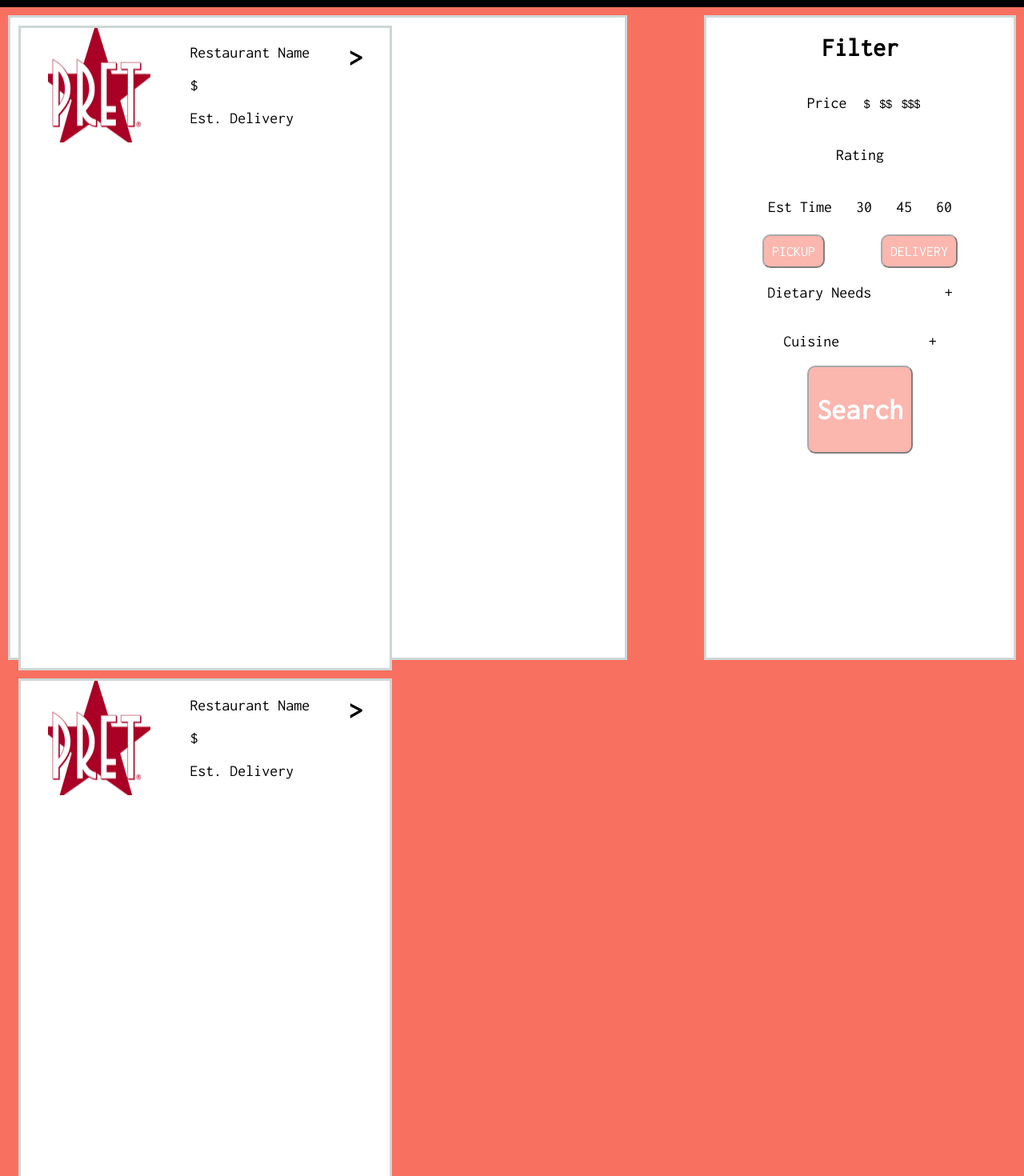
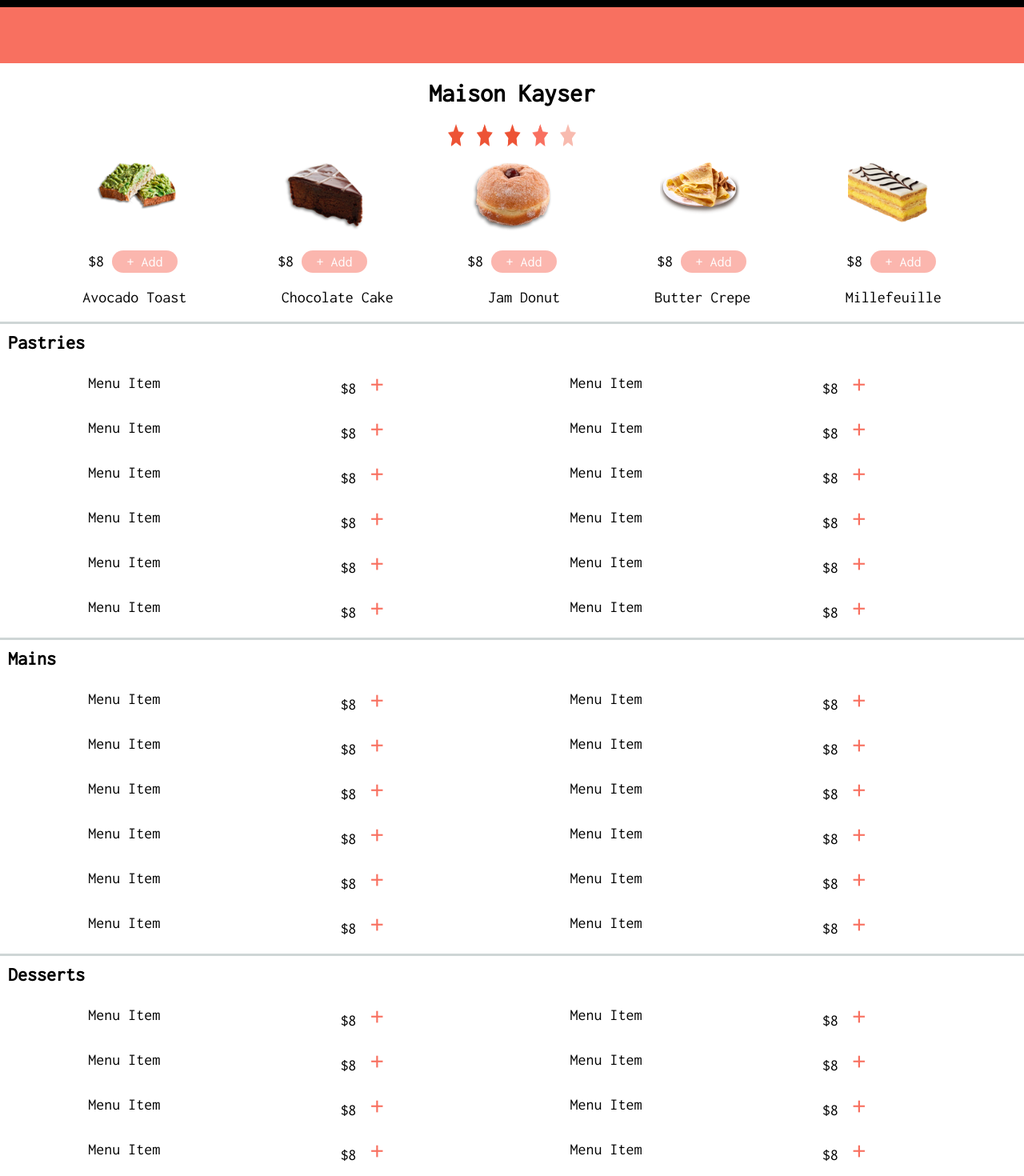
Before and after one commit to tara-mulvaney/yumble, a React (Create React App) app in the folder client/: page / in a window 1280 px wide. Shown: the part 60-1530 px from the top of the page at 80% size. Built offline with nearby package versions, Linux system fonts and the light colour scheme.

Commit message:
styled filter, list and menu page

```diff
--- a/client/src/App.js
+++ b/client/src/App.js
@@ -5,15 +5,15 @@
 // import Footer from "./components/Footer/Footer";
 // import Home from "./components/Home/Home";
 import Header from "./components/Header/Header";
-import RestaurantList from "./components/RestaurantList/RestaurantList";
-// import Menu from "./components/RestaurantProfile/Menu";
+// import RestaurantList from "./components/RestaurantList/RestaurantList";
+import Menu from "./components/RestaurantProfile/Menu";
 
 class App extends Component {
   render() {
     return (
       <div className="App">
         <Header />
-        <RestaurantList />
+        <Menu />
       </div>
     );
   }
--- a/client/src/components/Home/Home.css
+++ b/client/src/components/Home/Home.css
@@ -1,4 +1,4 @@
-body {
+ body {
   margin: 0;
   padding: 0;
   overflow-y: hidden;
@@ -46,7 +46,7 @@
     height: 80px;
     padding: 5px;
     margin-top: 35vh;
-    margin-left: -50vh;
+    margin-left: -40vh;
     border: none;
     border-radius: 30px;
     font-size: 25px;
--- a/client/src/components/RestaurantList/FilterRestaurants.css
+++ b/client/src/components/RestaurantList/FilterRestaurants.css
@@ -1,6 +1,6 @@
 body {
-    background-color: #F87060;
-    font-family: 'Inconsolata', monospace;
+  background-color: #f87060;
+  font-family: "Inconsolata", monospace;
 }
 
 main {
@@ -15,23 +15,23 @@
 
 .flex-around button {
   padding: 10px;
-    background-color: #F87060;
-    opacity: .5;
+  background-color: #f87060;
+  opacity: 0.5;
   color: white;
   border-radius: 10px;
   outline: none;
-    font-family: 'Inconsolata', monospace;
+  font-family: "Inconsolata", monospace;
   font-size: 18px;
 }
 
 .flex-around button:focus {
   padding: 10px;
-    background-color: #F87060;
+  background-color: #f87060;
   opacity: 1;
   color: white;
   border-radius: 10px;
   outline: none;
-    font-family: 'Inconsolata', monospace;
+  font-family: "Inconsolata", monospace;
   font-size: 18px;
 }
 
@@ -40,26 +40,25 @@
   justify-content: space-evenly;
 }
 
-
 .restaurant-list {
   background-color: white;
   width: 60%;
   height: 100vh;
   border: solid;
-    border-color: #CDD7D6;
+  border-color: #cdd7d6;
   margin: 10px;
 }
 
 .filter {
   background-color: white;
   width: 30%;
-    height: 100vh;
+  height: 75vh;
   border: solid;
-    border-color: #CDD7D6;
+  border-color: #cdd7d6;
   margin: 10px;
   position: fixed;
   right: 0px;
-
+  margin-right: 90px;
 }
 
 .filter h1 {
@@ -78,10 +77,14 @@
   font-size: 14px;
 }
 
-
 .flex button:focus {
-    background-color: #F87060;
+  background-color: #f87060;
   border-radius: 10px;
   outline: none;
   height: 40px;
 }
+
+.search-restaurants input {
+  display: flex;
+  justify-content: center;
+}
--- a/client/src/components/RestaurantList/FilterRestaurants.jsx
+++ b/client/src/components/RestaurantList/FilterRestaurants.jsx
@@ -7,32 +7,34 @@
 function FilterRestaurants() {
   return (
     <main>
-      <div className="restaurant-list">
+      <div>
+        <div className="search-restaurants">
+          <input type="text" name="search-restaurants" placeholder="Search restaurants" />
+        </div>
         <RestaurantProfile />
         <RestaurantProfile />
         <RestaurantProfile />
         <RestaurantProfile />
         <RestaurantProfile />
         <RestaurantProfile />
-        <div className="search" />
       </div>
       <div className="filter">
         <h1>Filter</h1>
         <div className="flex">
           <p>Price</p>
           {/* <StarRating /> */}
-          <button>$</button>
-          <button>$$</button>
-          <button>$$$</button>
+          <button className="filter-price">$</button>
+          <button className="filter-price">$$</button>
+          <button className="filter-price">$$$</button>
         </div>
         <div className="flex">
           <p>Rating</p>
         </div>
         <div className="flex">
           <p>Est Time</p>
-          <p>30</p>
-          <p>45</p>
-          <p>60</p>
+          <button className="delivery-time">30</button>
+          <button className="delivery-time">45</button>
+          <button className="delivery-time">60</button>
         </div>
         <div className="flex-around">
           <button>PICKUP</button>
--- a/client/src/components/RestaurantProfile/Menu.css
+++ b/client/src/components/RestaurantProfile/Menu.css
@@ -6,8 +6,8 @@
 }
 
 header {
-  height: 100px;
-  width: 100vw;
+  height: 70px;
+  width: 100%;
   background-color: #f87060;
 }
 
@@ -27,10 +27,9 @@
   border-bottom: solid #ced6d6;
 }
 
-
 body {
   background-color: white;
-  font-family: 'Inconsolata', monospace;
+  font-family: "Inconsolata", monospace;
 }
 
 main {
@@ -39,16 +38,21 @@
 
 .flex {
   display: flex;
-  justify-content: space-between;
+  justify-content: space-evenly;
 }
 
 .flex-column {
   display: flex;
   flex-direction: column;
-  margin: 0px 100px 0px 50px;
+  margin: 10px 100px 0px 20px;
 }
 
-.flex-menu-button button {
+.flex-menu-buttons {
+  display: flex;
+  justify-content: space-evenly;
+}
+
+.quick-add-button {
   width: 82px;
   height: 28px;
   border-radius: 14px;
@@ -56,7 +60,31 @@
   color: white;
   font-size: 18px;
   border: none;
-    font-family: 'Inconsolata', monospace;
+  font-family: "Inconsolata", monospace;
+  margin: 0 0 0 10px;
+  outline: none;
+  opacity: 0.5;
+}
+
+.quick-add-button:hover {
+  opacity: 1;
+}
+
+.menu-item-button {
+  width: 32px;
+  height: 36px;
+  background-color: white;
+  color: #f87060;
+  font-size: 35px;
+  border: none;
+  font-family: "Inconsolata", monospace;
+  border-radius: 10px;
+}
+
+.menu-item-button:hover {
+  outline: none;
+  background-color: #f87060;
+  color: white;
 }
 
 .flex-around {
@@ -64,31 +92,29 @@
   justify-content: space-evenly;
 }
 
-
-.restaurant-list {
-  background-color: white;
-  width: 60%;
-  height: 100vh;
-  border: solid black;
-  margin: 10px;
-}
-
-.filter {
-  background-color: white;
-  width: 40%;
-  height: 100vh;
-  border: solid black;
-  margin: 10px;
-}
-
 h2 {
   margin: 10px;
-  font-family: 'Inconsolata', monospace;
+  font-family: "Inconsolata", monospace;
 }
 
 p {
   margin-left: 15px;
   margin-right: 15px;
   margin-top: 0px;
-  font-family: 'Inconsolata', monospace;
+  font-family: "Inconsolata", monospace;
+  font-size: 20px;
 }
+
+.menu-image {
+  width: 100px;
+  margin: 20px 0 0 0;
+}
+
+.star-rating-image {
+  width: 160px;
+  height: 28px;
+}
+
+.menu-item-spacing {
+  line-height: 1.8;
+}
--- a/client/src/components/RestaurantProfile/Menu.jsx
+++ b/client/src/components/RestaurantProfile/Menu.jsx
@@ -11,46 +11,61 @@
 function Menu() {
   return (
     <div>
-      <header class="banner" />
-      <div class="box-1">
-        <div class="profile">
+      <header className="banner" />
+      <div className="box-1">
+        <div className="profile">
           <h1>Maison Kayser</h1>
         </div>
-        <div class="flex-around">
-          <img src={starRating} alt="" />
+        <div className="flex-around">
+          <img src={starRating} alt="" className="star-rating-image" />
         </div>
-        <div class="flex">
-          <p> <img src={toast} alt="" /> </p>
-          <p> <img src={cake} alt="" /> </p>
-          <p> <img src={donut} alt="" /> </p>
-          <p> <img src={crepe} alt="" /> </p>
-          <p> <img src={mille} alt="" /> </p>
+        <div className="flex">
+          <p>
+            {" "}
+            <img src={toast} alt="" className="menu-image" />{" "}
+          </p>
+          <p>
+            {" "}
+            <img src={cake} alt="" className="menu-image" />{" "}
+          </p>
+          <p>
+            {" "}
+            <img src={donut} alt="" className="menu-image" />{" "}
+          </p>
+          <p>
+            {" "}
+            <img src={crepe} alt="" className="menu-image" />{" "}
+          </p>
+          <p>
+            {" "}
+            <img src={mille} alt="" className="menu-image" />{" "}
+          </p>
         </div>
-        <div class="flex-menu-buttons">
+        <div className="flex-menu-buttons">
           <p>
             {" "}
             $8
-            <button> + Add </button>
+            <button className="quick-add-button"> + Add </button>
           </p>
           <p>
             {" "}
             $8
-            <button> + Add </button>
+            <button className="quick-add-button"> + Add </button>
           </p>
           <p>
             {" "}
             $8
-            <button> + Add </button>
+            <button className="quick-add-button"> + Add </button>
           </p>
           <p>
             {" "}
             $8
-            <button> + Add </button>
+            <button className="quick-add-button"> + Add </button>
           </p>
           <p>
             {" "}
             $8
-            <button> + Add </button>
+            <button className="quick-add-button"> + Add </button>
           </p>
         </div>
         <div class="flex">
@@ -65,36 +80,60 @@
         <h2>Pastries</h2>
         <div class="flex-around">
           <div class="flex-column">
-            <p>Menu Item</p>
-            <p>Menu Item</p>
-            <p>Menu Item</p>
-            <p>Menu Item</p>
-            <p>Menu Item</p>
-            <p>Menu Item</p>
+            <p className="menu-item-spacing">Menu Item</p>
+            <p className="menu-item-spacing">Menu Item</p>
+            <p className="menu-item-spacing">Menu Item</p>
+            <p className="menu-item-spacing">Menu Item</p>
+            <p className="menu-item-spacing">Menu Item</p>
+            <p className="menu-item-spacing">Menu Item</p>
           </div>
           <div class="flex-column">
-            <p>$8 <button> + Add </button></p>
-            <p>$8 <button> + Add </button></p>
-            <p>$8 <button> + Add </button></p>
-            <p>$8 <button> + Add </button></p>
-            <p>$8 <button> + Add </button></p>
-            <p>$8 <button> + Add </button></p>
+            <p>
+              $8 <button className="menu-item-button"> + </button>
+            </p>
+            <p>
+              $8 <button className="menu-item-button"> + </button>
+            </p>
+            <p>
+              $8 <button className="menu-item-button"> + </button>
+            </p>
+            <p>
+              $8 <button className="menu-item-button"> + </button>
+            </p>
+            <p>
+              $8 <button className="menu-item-button"> + </button>
+            </p>
+            <p>
+              $8 <button className="menu-item-button"> + </button>
+            </p>
           </div>
           <div class="flex-column">
-            <p>Menu Item</p>
-            <p>Menu Item</p>
-            <p>Menu Item</p>
-            <p>Menu Item</p>
-            <p>Menu Item</p>
-            <p>Menu Item</p>
+            <p className="menu-item-spacing">Menu Item</p>
+            <p className="menu-item-spacing">Menu Item</p>
+            <p className="menu-item-spacing">Menu Item</p>
+            <p className="menu-item-spacing">Menu Item</p>
+            <p className="menu-item-spacing">Menu Item</p>
+            <p className="menu-item-spacing">Menu Item</p>
           </div>
           <div class="flex-column">
-            <p>$8 <button> + Add </button></p>
-            <p>$8 <button> + Add </button></p>
-            <p>$8 <button> + Add </button></p>
-            <p>$8 <button> + Add </button></p>
-            <p>$8 <button> + Add </button></p>
-            <p>$8 <button> + Add </button></p>
+            <p>
+              $8 <button className="menu-item-button"> + </button>
+            </p>
+            <p>
+              $8 <button className="menu-item-button"> + </button>
+            </p>
+            <p>
+              $8 <button className="menu-item-button"> + </button>
+            </p>
+            <p>
+              $8 <button className="menu-item-button"> + </button>
+            </p>
+            <p>
+              $8 <button className="menu-item-button"> + </button>
+            </p>
+            <p>
+              $8 <button className="menu-item-button"> + </button>
+            </p>
           </div>
         </div>
       </div>
@@ -102,36 +141,60 @@
         <h2>Mains</h2>
         <div class="flex-around">
           <div class="flex-column">
-            <p>Menu Item</p>
-            <p>Menu Item</p>
-            <p>Menu Item</p>
-            <p>Menu Item</p>
-            <p>Menu Item</p>
-            <p>Menu Item</p>
+            <p className="menu-item-spacing">Menu Item</p>
+            <p className="menu-item-spacing">Menu Item</p>
+            <p className="menu-item-spacing">Menu Item</p>
+            <p className="menu-item-spacing">Menu Item</p>
+            <p className="menu-item-spacing">Menu Item</p>
+            <p className="menu-item-spacing">Menu Item</p>
           </div>
           <div class="flex-column">
-            <p>$8 <button> + Add </button></p>
-            <p>$8 <button> + Add </button></p>
-            <p>$8 <button> + Add </button></p>
-            <p>$8 <button> + Add </button></p>
-            <p>$8 <button> + Add </button></p>
-            <p>$8 <button> + Add </button></p>
+            <p>
+              $8 <button className="menu-item-button"> + </button>
+            </p>
+            <p>
+              $8 <button className="menu-item-button"> + </button>
+            </p>
+            <p>
+              $8 <button className="menu-item-button"> + </button>
+            </p>
+            <p>
+              $8 <button className="menu-item-button"> + </button>
+            </p>
+            <p>
+              $8 <button className="menu-item-button"> + </button>
+            </p>
+            <p>
+              $8 <button className="menu-item-button"> + </button>
+            </p>
           </div>
           <div class="flex-column">
-            <p>Menu Item</p>
-            <p>Menu Item</p>
-            <p>Menu Item</p>
-            <p>Menu Item</p>
-            <p>Menu Item</p>
-            <p>Menu Item</p>
+            <p className="menu-item-spacing">Menu Item</p>
+            <p className="menu-item-spacing">Menu Item</p>
+            <p className="menu-item-spacing">Menu Item</p>
+            <p className="menu-item-spacing">Menu Item</p>
+            <p className="menu-item-spacing">Menu Item</p>
+            <p className="menu-item-spacing">Menu Item</p>
           </div>
           <div class="flex-column">
-            <p>$8 <button> + Add </button></p>
-            <p>$8 <button> + Add </button></p>
-            <p>$8 <button> + Add </button></p>
-            <p>$8 <button> + Add </button></p>
-            <p>$8 <button> + Add </button></p>
-            <p>$8 <button> + Add </button></p>
+            <p>
+              $8 <button className="menu-item-button"> + </button>
+            </p>
+            <p>
+              $8 <button className="menu-item-button"> + </button>
+            </p>
+            <p>
+              $8 <button className="menu-item-button"> + </button>
+            </p>
+            <p>
+              $8 <button className="menu-item-button"> + </button>
+            </p>
+            <p>
+              $8 <button className="menu-item-button"> + </button>
+            </p>
+            <p>
+              $8 <button className="menu-item-button"> + </button>
+            </p>
           </div>
         </div>
       </div>
@@ -139,45 +202,44 @@
         <h2>Desserts</h2>
         <div class="flex-around">
           <div class="flex-column">
-            <p>Menu Item</p>
-            <p>Menu Item</p>
-            <p>Menu Item</p>
-            <p>Menu Item</p>
+            <p className="menu-item-spacing">Menu Item</p>
+            <p className="menu-item-spacing">Menu Item</p>
+            <p className="menu-item-spacing">Menu Item</p>
+            <p className="menu-item-spacing">Menu Item</p>
           </div>
           <div class="flex-column">
-            <p>$8 +</p>
-            <p>$8 +</p>
-            <p>$8 +</p>
-            <p>$8 +</p>
+            <p>
+              $8 <button className="menu-item-button"> + </button>
+            </p>
+            <p>
+              $8 <button className="menu-item-button"> + </button>
+            </p>
+            <p>
+              $8 <button className="menu-item-button"> + </button>
+            </p>
+            <p>
+              $8 <button className="menu-item-button"> + </button>
+            </p>
           </div>
           <div class="flex-column">
-            <p>Menu Item</p>
-            <p>Menu Item</p>
-            <p>Menu Item</p>
-            <p>Menu Item</p>
+            <p className="menu-item-spacing">Menu Item</p>
+            <p className="menu-item-spacing">Menu Item</p>
+            <p className="menu-item-spacing">Menu Item</p>
+            <p className="menu-item-spacing">Menu Item</p>
           </div>
           <div class="flex-column">
-            <p>$8 +</p>
-            <p>$8 +</p>
-            <p>$8 +</p>
-            <p>$8 +</p>
-          </div>
-        </div>
-      </div>
-      <div class="box-1">
-        <h2>Mains</h2>
-        <div class="flex-around">
-          <div class="flex-column">
-            <p>Menu Item</p>
-          </div>
-          <div class="flex-column">
-            <p>$8 +</p>
-          </div>
-          <div class="flex-column">
-            <p>Menu Item</p>
-          </div>
-          <div class="flex-column">
-            <p>$8 +</p>
+            <p>
+              $8 <button className="menu-item-button"> + </button>
+            </p>
+            <p>
+              $8 <button className="menu-item-button"> + </button>
+            </p>
+            <p>
+              $8 <button className="menu-item-button"> + </button>
+            </p>
+            <p>
+              $8 <button className="menu-item-button"> + </button>
+            </p>
           </div>
         </div>
       </div>
--- a/client/src/components/RestaurantProfile/RestaurantProfile.css
+++ b/client/src/components/RestaurantProfile/RestaurantProfile.css
@@ -2,18 +2,20 @@
   background-color: #f87060;
 }
 
-.flex-around {
-  margin: 10px 0 10px 0;
+.restaurant-list {
+  background-color: white;
+  width: 50vw;
+  height: 20vh;
+  border: solid gray;
+  margin: 10px;
+  margin: 10px 0 10px 100px;
   display: flex;
   justify-content: space-evenly;
-  border-bottom: solid gray;
 }
 
-
-.restaurant-list {
-  background-color: white;
-  width: 60%;
-  height: 100vh;
-  border: solid black;
-  margin: 10px;
+.restaurant-list img {
+  width: 120px;
+  height: 120px;
+  margin-top: 10px;
+  margin-left: -100px;
 }
--- a/client/src/components/RestaurantProfile/RestaurantProfile.jsx
+++ b/client/src/components/RestaurantProfile/RestaurantProfile.jsx
@@ -1,12 +1,13 @@
-import React, {Component} from "react";
-import bitmapTwo from '../../assets/bitmap_2.png'
+import React, { Component } from "react";
+import bitmapTwo from "../../assets/bitmap_2.png";
+
+import "./RestaurantProfile.css"
 
 class RestaurantProfile extends Component {
   render() {
     return (
       <div className="restaurant-list">
-          <div className="flex-around">
-            <img src={bitmapTwo} alt=" "/>
+        <img src={bitmapTwo} alt=" " />
         <div cass="flex-column">
           <p>Restaurant Name</p>
           <p> $ </p>
@@ -16,8 +17,7 @@
           <h1>></h1>
         </div>
       </div>
-    </div>
-    )
+    );
   }
 }
 
```
Lines whose indentation alone changed are shown as unchanged.
